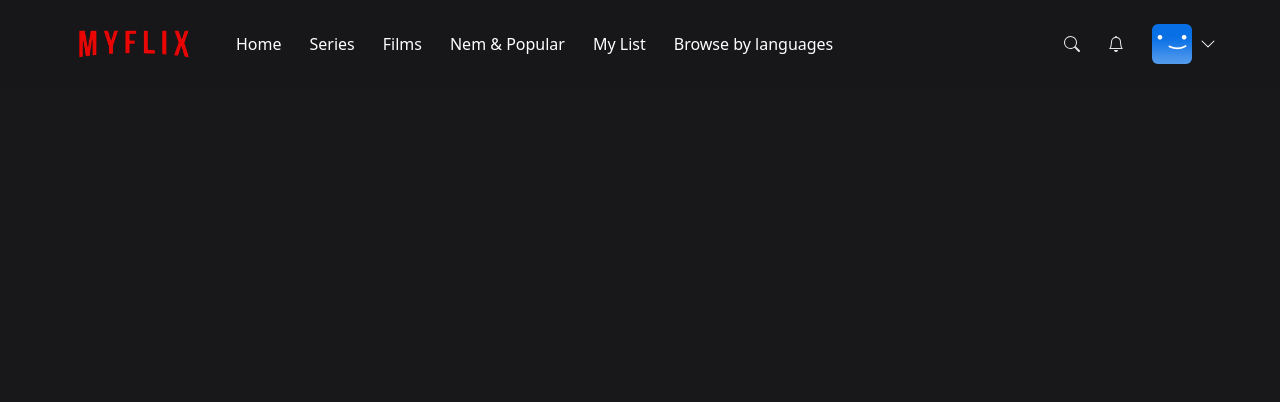
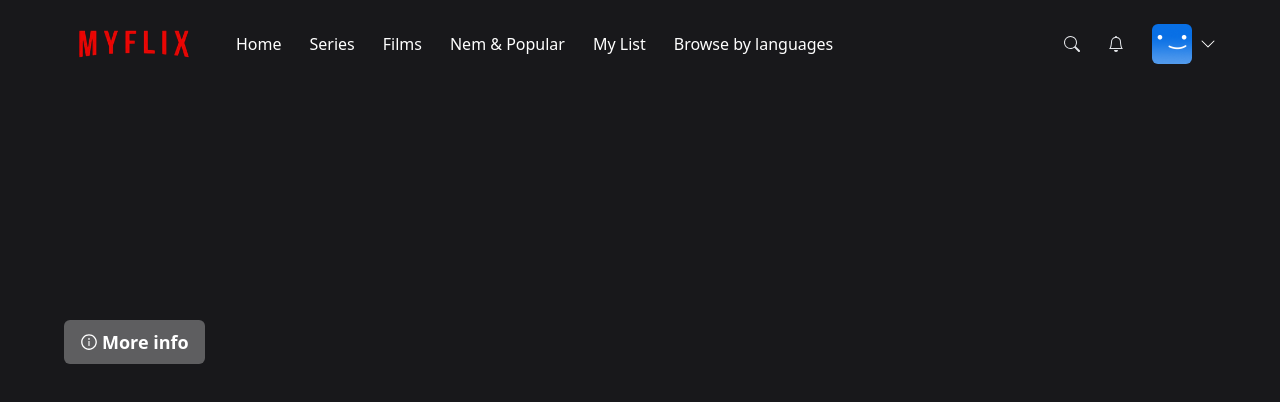
Before and after one commit to andrevitormb/myflix, a Next.js app: page / in a window 1280 px wide. Shown: the top 402 px of the page. Built offline with nearby package versions, Linux system fonts and the light colour scheme; no server answers; the database is empty; sample sign-in values are in the browser's storage.

Commit message:
Create Billboard with video and Thumbnail

```diff
--- /dev/null
+++ b/components/AccountMenu.tsx
@@ -0,0 +1,36 @@
+import {signOut} from 'next-auth/react'
+import React from 'react'
+
+interface AccountMenuProps {
+    visible?: boolean
+}
+
+const AccountMenu: React.FC<AccountMenuProps> = ({
+    visible
+})=>{
+    if (!visible){
+        return null
+    }
+
+    return (
+        <div className='bg-black w-56 absolute top-14 right-0 py-5 flex-col border-gray-800 flex'>
+            <div className='flex flex-col gap-3'>
+                <div className=' px-3 group/item flex flex-row gap-3 items-center w-full'>
+                    <img className='w-8 rounded-md' src="/images/default-blue.png" alt="" />
+                    <p className='text-white text-sm group-hover/item:underline'>
+                        Username
+                    </p>
+                </div>
+                <hr className='bg-gray-600 border-0 h-px my-4' />
+                <div onClick={()=> signOut()} className='px-3 text-center text-white text-sm hover:underline'>
+                    Sign out of Myflix
+
+                </div>
+
+            </div>
+
+        </div>
+    )
+}
+
+export default AccountMenu
--- /dev/null
+++ b/components/Billboard.tsx
@@ -0,0 +1,70 @@
+import useBillboard from "@/hooks/useBillboard";
+import React from "react";
+
+import {AiOutlineInfoCircle} from "react-icons/ai"
+
+const Billboard = () => {
+    const {data} = useBillboard();
+
+    return (
+        <div className="relative h-[56.25vw]">
+            <video
+            className="w-full
+            h-[56.25vw]
+            object-cover
+            brightness-[60%]"
+            autoPlay
+            muted
+            loop
+            poster={data?.thumbnailUrl}
+            src={data?.videoUrl}>
+
+            </video>
+            <div className="absolute top-[30%] md:top-[40%] ml-4 md:ml-16">
+                <p className="text-white
+                text-3xl
+                md:text-5xl ~
+                h-full w-[80%]
+                lg:text-6xl
+                font-bold
+                drop-shadow-xl">
+                   {data?.title}
+                </p>
+                <p className="
+                text-white
+                text-[8px]
+                md:text-lg
+                mt-3
+                md:mt-8
+                md:w-[80%]
+                lg:w-[50%]
+                drop-shadow-xl">
+                    {data?.description}
+                </p>
+                <div className="flex flex-row items-center mt-3 md:mt-4 gap-3">
+                    <button className="
+                    bg-white
+                    text-white
+                    bg-opacity-30
+                    rounded-md
+                    py-1 md:py-2
+                    px-2 md:px-4
+                    w-auto
+                    text-xs lg:text-lg
+                    font-semibold
+                    flex
+                    flex-row
+                    items-center
+                    hover:bg-opacity-20
+                    transition">
+                        <AiOutlineInfoCircle className=" mr-1"/>
+                        More info
+                    </button>
+                </div>
+
+            </div>
+        </div>
+    )
+}
+
+export default Billboard
--- a/components/navbar.tsx
+++ b/components/navbar.tsx
@@ -1,10 +1,36 @@
 import NavbarItem from '@/components/NavbarItem'
 import MobileMenu from './MobileMenu'
+import AccountMenu from './AccountMenu'
+
 import {BsChevronDown,BsSearch,BsBell} from 'react-icons/bs'
-import {useState, useCallback} from 'react'
+import {useState, useCallback, useEffect} from 'react'
+
+const TOP_OFFSET = 66;
+
 const Navbar = ()=>{
 
 const [showMobileMenu, setShowMobileMenu] = useState(false)
+const [showAccountMenu, setShowAccountMenu] = useState(false)
+const [showBackground, setShowBackground] = useState(false)
+
+useEffect(()=>{
+    const handleScroll = () =>{
+        if (window.scrollY >= TOP_OFFSET ){
+            setShowBackground(true)
+        } else {
+            setShowBackground(false)
+        }
+    }
+    window.addEventListener('scroll', handleScroll);
+
+    return () => {
+        window.removeEventListener('scroll', handleScroll);
+    }
+},[])
+
+const toggleAccountMenu = useCallback(()=>{
+    setShowAccountMenu((current) => !current)
+}, [])
 
 const toggleMobileMenu = useCallback(()=>{
     setShowMobileMenu((current) => !current)
@@ -12,7 +38,7 @@ const toggleMobileMenu = useCallback(()=>{
 
     return (
         <nav className="w-full fixed z-40 ">
-            <div className="
+            <div className={`
                 px-4
                 md:px-16
                 py-6
@@ -21,9 +47,8 @@ const toggleMobileMenu = useCallback(()=>{
                 items-center
                 transition
                 duration-500
-                bg-zinc-900
-                bg-opacity-90
-                "
+                ${showBackground ? 'bg-zinc-900 bg-opacity-90' : ''}
+                `}
             >
             <img className="h-4 lg:h-7" src="/images/logo.png" alt="" />
             <div className="
@@ -43,7 +68,7 @@ const toggleMobileMenu = useCallback(()=>{
                 </div>
                 <div onClick={toggleMobileMenu} className='lg:hidden flex flex-row items-center gap-2 ml-8 cursor-pointer relative'>
                     <p className=' text-white text-sm'>Browse</p>
-                    <BsChevronDown className='text-white transition '/>
+                    <BsChevronDown className={`text-white transition ${showMobileMenu ? 'rotate-180' : 'rotate-0'}`}/>
                     <MobileMenu visible = {showMobileMenu} />
                 </div>
                 <div className='flex flex-row ml-auto gap-7 items-center'>
@@ -53,11 +78,12 @@ const toggleMobileMenu = useCallback(()=>{
                     <div className=' text-gray-200 hover:text-gray-300 cursor-pointer transition'>
                         <BsBell/>
                     </div>
-                    <div className='flex flex-row items-center gap-2 cursor-pointer relative'>
+                    <div onClick={toggleAccountMenu} className='flex flex-row items-center gap-2 cursor-pointer relative'>
                         <div className='w-6 h-6 lg:w-10 lg:h-10 rounded-md overflow-hidden '>
                             <img src="/images/default-blue.png" alt="" />
                         </div>
-                        <BsChevronDown className='text-white transition '/>
+                        <BsChevronDown className={`text-white transition ${showAccountMenu ? 'rotate-180' : 'rotate-0'}`}/>
+                        <AccountMenu visible = {showAccountMenu} />
                     </div>
                 </div>
             </div>
--- /dev/null
+++ b/hooks/useBillboard.ts
@@ -0,0 +1,18 @@
+import useSWR from "swr"
+import fetcher from "@/lib/fetcher"
+
+const useBillboard = () => {
+    const {data, error, isLoading} = useSWR('/api/random' , fetcher, {
+        revalidateIfStale: false,
+        revalidateOnFocus: false,
+        revalidateOnReconnect: false,
+    });
+
+    return {
+        data,
+        error,
+        isLoading,
+    }
+}
+
+export default useBillboard
--- /dev/null
+++ b/pages/api/random.ts
@@ -0,0 +1,27 @@
+import { NextApiRequest, NextApiResponse } from "next";
+import prismadb from "@/lib/prismadb";
+import serverAuth from "@/lib/serverAuth";
+
+export default async function handler(req: NextApiRequest, res: NextApiResponse ) {
+    if(req.method != "GET"){
+        return res.status(405).end()
+    }
+
+    try{
+        await serverAuth(req);
+
+        const movieCount = await prismadb.movie.count();
+        const randomIndex = Math.floor(Math.random() * movieCount);
+
+        const randomMovies = await prismadb.movie.findMany({
+            take: 1,
+            skip:randomIndex
+        })
+
+        return res.status(200).json(randomMovies[0])
+    }catch(error){
+        console.log(error);
+        return res.status(400).end()
+
+    }
+}
--- a/pages/index.tsx
+++ b/pages/index.tsx
@@ -2,6 +2,7 @@ import { NextPageContext} from "next"
 import {signOut, getSession} from "next-auth/react"
 
 import Navbar from "@/components/navbar"
+import Billboard from "@/components/Billboard"
 
 export async function getServerSideProps(context: NextPageContext){
   const session = await getSession(context)
@@ -25,6 +26,7 @@ export default function Home() {
 
     <>
       <Navbar/>
+      <Billboard/>
     </>
   )
 }
--- /dev/null
+++ b/pages/movies/index.ts
@@ -0,0 +1,18 @@
+import { NextApiRequest,NextApiResponse } from "next";
+import  prismadb from "@/lib/prismadb";
+import serverAuth from "@/lib/serverAuth";
+
+export default async function handler (req: NextApiRequest, res: NextApiResponse){
+    if (req.method != "GET"){
+        return res.status(405).end()
+    }
+    try{
+        await serverAuth(req)
+
+        const movies = prismadb.movie.findMany();
+        return res.status(200).json(movies)
+    }catch(error){
+        console.log(error)
+        return res.status(400).end()
+    }
+}
```
Also changed, not shown: 1 other file (tests, documents, lock files or other folders).
